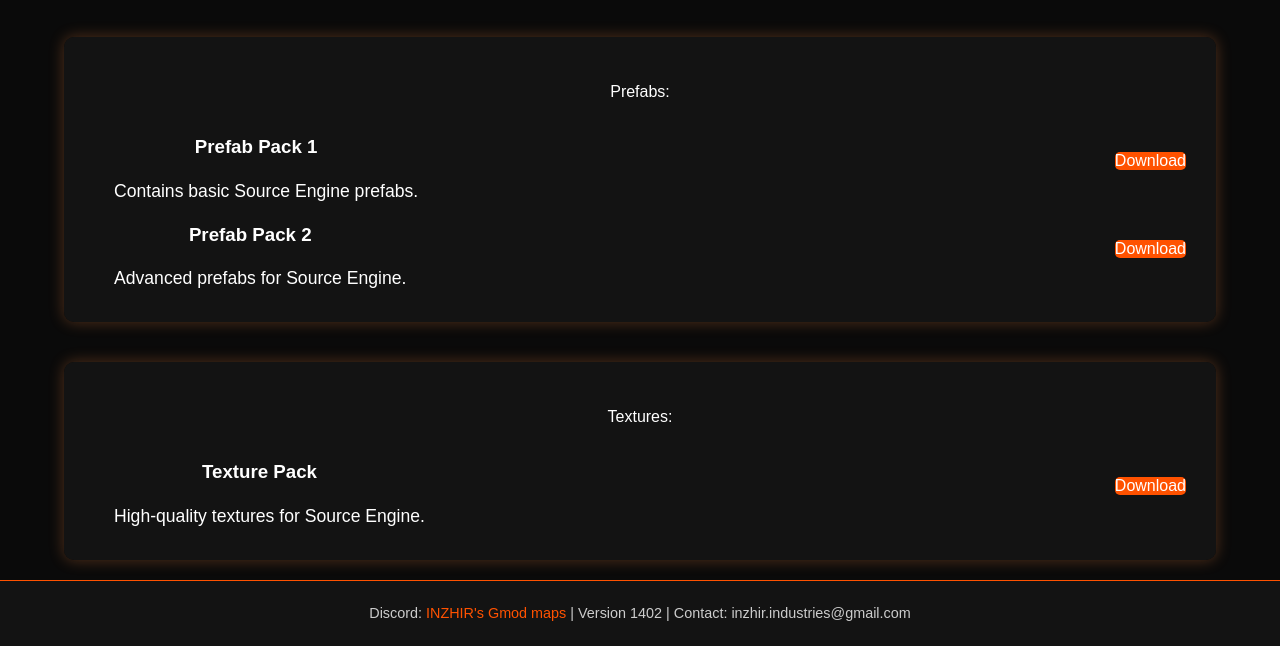
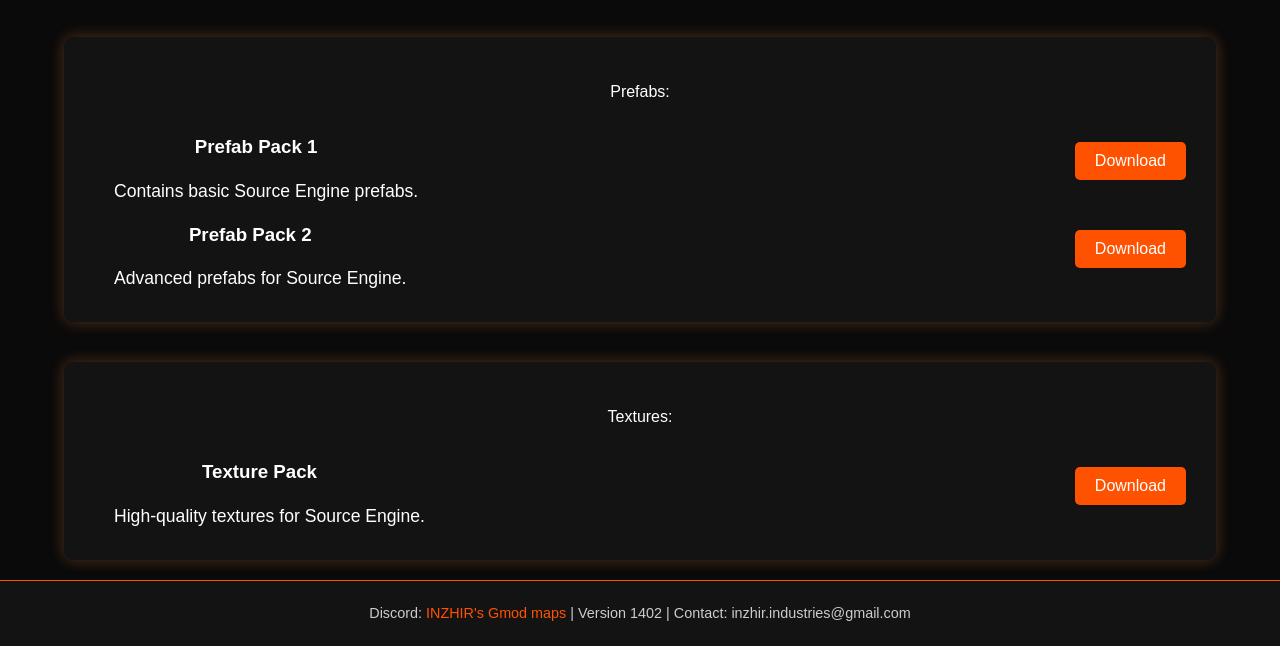
Before and after one commit to INZHIRg/inzhirg.github.io, a plain HTML site: page download.html in a window 1280 px wide. Shown: the part 224-870 px from the top of the page. Drawn offline with Linux system fonts and the light colour scheme.

Commit message:
Update styles.css

```diff
--- a/styles.css
+++ b/styles.css
@@ -89,7 +89,7 @@ align-items: center;
 
 .download-button {
 background: #ff5200;
-color: #fff; / Белый текст /
+color: #fff;
 padding: 10px 20px;
 border: none;
 border-radius: 5px;
```
